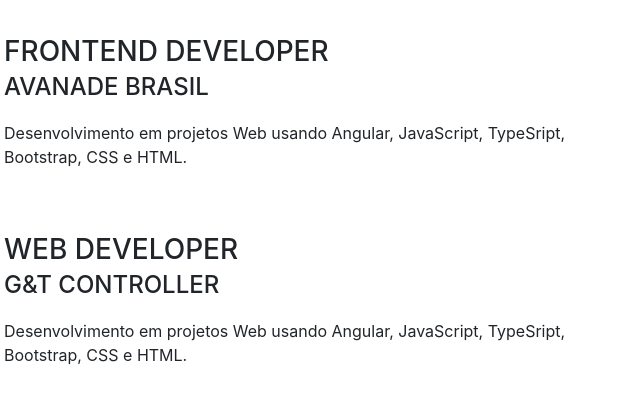
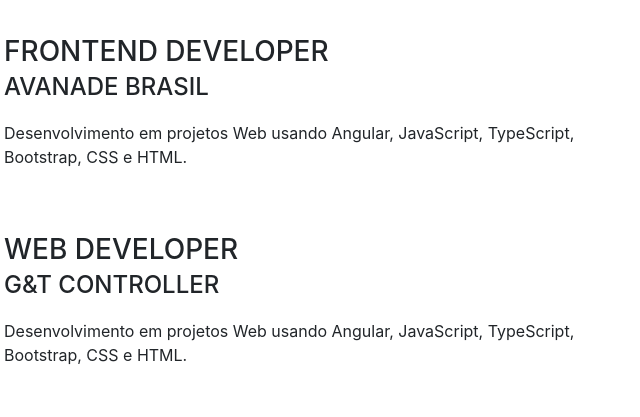
Before and after one commit to ErikaSFS/profile, a website with bundled scripts: page index.html in a window 1280 px wide. Shown: the part 900-1317 px from the top of the page, 316-956 px from the left. Built offline with nearby package versions, Linux system fonts and the light colour scheme; files whose address does not match are found by name; a web font is replaced by a local one.

Commit message:
Update index.html

```diff
--- a/index.html
+++ b/index.html
@@ -94,7 +94,7 @@
           <div class="resume-content">
             <h3 class="mb-0">FrontEnd Developer</h3>
             <div class="subheading mb-3">Avanade Brasil</div>
-            <p> Desenvolvimento em projetos Web usando Angular, JavaScript, TypeSript, Bootstrap, CSS e HTML. </p>
+            <p> Desenvolvimento em projetos Web usando Angular, JavaScript, TypeScript, Bootstrap, CSS e HTML. </p>
           </div>
           <div class="resume-date text-md-right">
             <span class="text-primary">Dezembro 2021 - Atual</span>
@@ -105,7 +105,7 @@
           <div class="resume-content">
             <h3 class="mb-0">Web Developer</h3>
             <div class="subheading mb-3">G&T Controller</div>
-            <p> Desenvolvimento em projetos Web usando Angular, JavaScript, TypeSript, Bootstrap, CSS e HTML. </p>
+            <p> Desenvolvimento em projetos Web usando Angular, JavaScript, TypeScript, Bootstrap, CSS e HTML. </p>
           </div>
           <div class="resume-date text-md-right">
             <span class="text-primary">Agosto 2019 - Março 2021</span>
```
